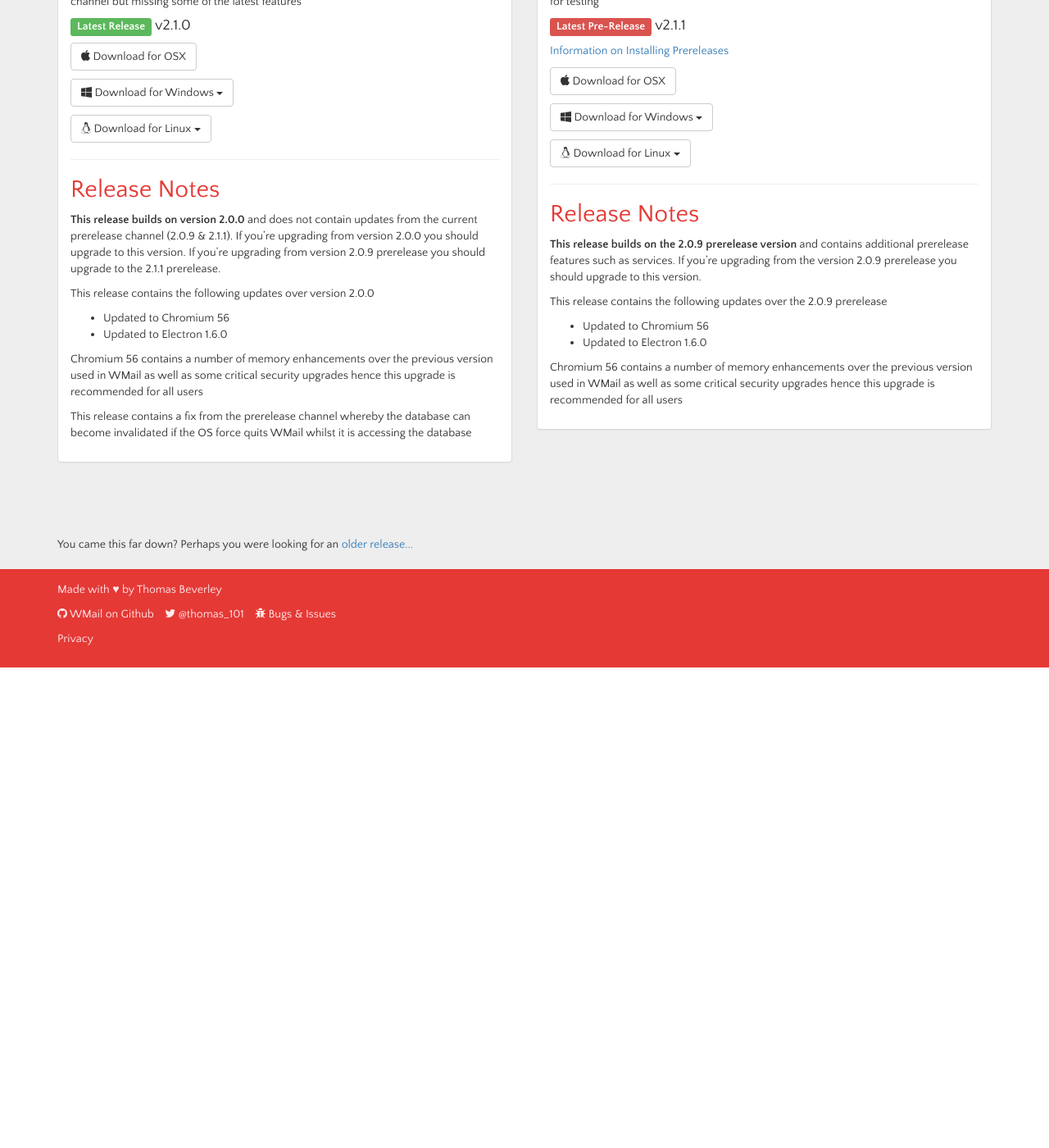
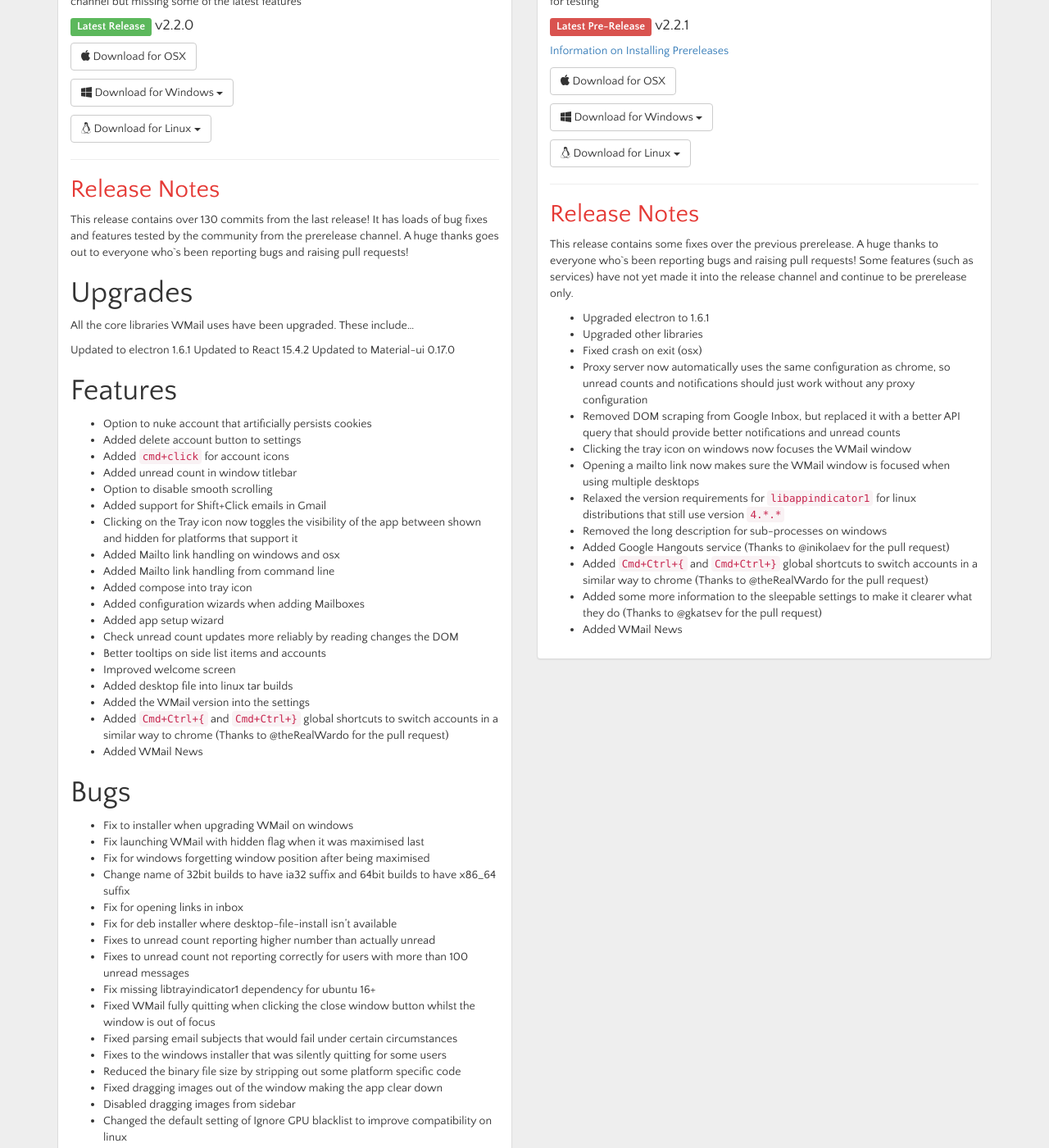
Before and after one commit to Thomas101/wmail, a Jekyll site: the page built from download.html, in a window 1280 px wide and 1400 px high, scrolled down 522 px. Shown: the whole window at 82% size. Built offline with Jekyll 4.4.1, drawn with Linux system fonts in a browser that asks for light colours; some web fonts are replaced; before the commit the page ends 1336 px from its top, so only the background shows below that; some of the changed text lies outside the part shown.

Commit message:
2.2.0 and 2.2.1 releases

```diff
--- a/_includes/footer.html
+++ b/_includes/footer.html
@@ -35,16 +35,3 @@
     </div>
   </div>
 </footer>
-
-
-
-<script>
-  (function(i,s,o,g,r,a,m){i['GoogleAnalyticsObject']=r;i[r]=i[r]||function(){
-  (i[r].q=i[r].q||[]).push(arguments)},i[r].l=1*new Date();a=s.createElement(o),
-  m=s.getElementsByTagName(o)[0];a.async=1;a.src=g;m.parentNode.insertBefore(a,m)
-  })(window,document,'script','//www.google-analytics.com/analytics.js','ga');
-
-  ga('create', 'UA-72351969-2', 'auto');
-  ga('send', 'pageview');
-
-</script>
--- a/_includes/prerelease_notes.md
+++ b/_includes/prerelease_notes.md
@@ -1,8 +1,15 @@
-**This release builds on the 2.0.9 prerelease version** and contains additional prerelease features such as services. If you're upgrading from the version 2.0.9 prerelease you should upgrade to this version.
+This release contains some fixes over the previous prerelease. A huge thanks to everyone who`s been reporting bugs and raising pull requests! Some features (such as services) have not yet made it into the release channel and continue to be prerelease only.
 
-This release contains the following updates over the 2.0.9 prerelease
-
-* Updated to Chromium 56
-* Updated to Electron 1.6.0
-
-Chromium 56 contains a number of memory enhancements over the previous version used in WMail as well as some critical security upgrades hence this upgrade is recommended for all users
+- Upgraded electron to 1.6.1
+- Upgraded other libraries
+- Fixed crash on exit (osx)
+- Proxy server now automatically uses the same configuration as chrome, so unread counts and notifications should just work without any proxy configuration
+- Removed DOM scraping from Google Inbox, but replaced it with a better API query that should provide better notifications and unread counts
+- Clicking the tray icon on windows now focuses the WMail window
+- Opening a mailto link now makes sure the WMail window is focused when using multiple desktops
+- Relaxed the version requirements for `libappindicator1` for linux distributions that still use version `4.*.*`
+- Removed the long description for sub-processes on windows
+- Added Google Hangouts service (Thanks to @inikolaev for the pull request)
+- Added `Cmd+Ctrl+{` and `Cmd+Ctrl+}` global shortcuts to switch accounts in a similar way to chrome (Thanks to @theRealWardo for the pull request)
+- Added some more information to the sleepable settings to make it clearer what they do (Thanks to @gkatsev for the pull request)
+- Added WMail News
--- a/_includes/release_notes.md
+++ b/_includes/release_notes.md
@@ -1,10 +1,53 @@
-**This release builds on version 2.0.0** and does not contain updates from the current prerelease channel (2.0.9 & 2.1.1). If you're upgrading from version 2.0.0 you should upgrade to this version. If you're upgrading from version 2.0.9 prerelease you should upgrade to the 2.1.1 prerelease.
+This release contains over 130 commits from the last release! It has loads of bug fixes and features tested by the community from the prerelease channel. A huge thanks goes out to everyone who`s been reporting bugs and raising pull requests!
 
-This release contains the following updates over version 2.0.0
+# Upgrades
 
-* Updated to Chromium 56
-* Updated to Electron 1.6.0
+All the core libraries WMail uses have been upgraded. These include...
 
-Chromium 56 contains a number of memory enhancements over the previous version used in WMail as well as some critical security upgrades hence this upgrade is recommended for all users
+Updated to electron 1.6.1
+Updated to React 15.4.2
+Updated to Material-ui 0.17.0
 
-This release contains a fix from the prerelease channel whereby the database can become invalidated if the OS force quits WMail whilst it is accessing the database
+# Features
+
+- Option to nuke account that artificially persists cookies
+- Added delete account button to settings
+- Added `cmd+click` for account icons
+- Added unread count in window titlebar
+- Option to disable smooth scrolling
+- Added support for Shift+Click emails in Gmail
+- Clicking on the Tray icon now toggles the visibility of the app between shown and hidden for platforms that support it
+- Added Mailto link handling on windows and osx
+- Added Mailto link handling from command line
+- Added compose into tray icon
+- Added configuration wizards when adding Mailboxes
+- Added app setup wizard
+- Check unread count updates more reliably by reading changes the DOM
+- Better tooltips on side list items and accounts
+- Improved welcome screen
+- Added desktop file into linux tar builds
+- Added the WMail version into the settings
+- Added `Cmd+Ctrl+{` and `Cmd+Ctrl+}` global shortcuts to switch accounts in a similar way to chrome (Thanks to @theRealWardo for the pull request)
+- Added WMail News
+
+
+# Bugs
+
+- Fix to installer when upgrading WMail on windows
+- Fix launching WMail with hidden flag when it was maximised last
+- Fix for windows forgetting window position after being maximised
+- Change name of 32bit builds to have ia32 suffix and 64bit builds to have x86_64 suffix
+- Fix for opening links in inbox
+- Fix for deb installer where desktop-file-install isn’t available
+- Fixes to unread count reporting higher number than actually unread
+- Fixes to unread count not reporting correctly for users with more than 100 unread messages
+- Fix missing libtrayindicator1 dependency for ubuntu 16+
+- Fixed WMail fully quitting when clicking the close window button whilst the window is out of focus
+- Fixed parsing email subjects that would fail under certain circumstances
+- Fixes to the windows installer that was silently quitting for some users
+- Reduced the binary file size by stripping out some platform specific code
+- Fixed dragging images out of the window making the app clear down
+- Disabled dragging images from sidebar
+- Changed the default setting of Ignore GPU blacklist to improve compatibility on linux
+- Fixed crash on exit (osx)
+- Proxy server now automatically uses the same configuration as chrome, so unread counts and notifications should just work without any proxy configuration
--- a/_layouts/default.html
+++ b/_layouts/default.html
@@ -15,6 +15,17 @@
 
     {% include footer.html %}
 
+    <script>
+      (function(i,s,o,g,r,a,m){i['GoogleAnalyticsObject']=r;i[r]=i[r]||function(){
+      (i[r].q=i[r].q||[]).push(arguments)},i[r].l=1*new Date();a=s.createElement(o),
+      m=s.getElementsByTagName(o)[0];a.async=1;a.src=g;m.parentNode.insertBefore(a,m)
+      })(window,document,'script','//www.google-analytics.com/analytics.js','ga');
+
+      ga('create', 'UA-72351969-2', 'auto');
+      ga('send', 'pageview');
+
+    </script>
+
   </body>
 
 </html>
--- a/download.html
+++ b/download.html
@@ -1,9 +1,9 @@
 ---
 layout: default
-release_v: "2.1.0"
-release_s: "2_1_0"
-prerelease_v: "v2.1.1"
-prerelease_s: "2_1_1"
+release_v: "v2.2.0"
+release_s: "2_2_0"
+prerelease_v: "v2.2.1"
+prerelease_s: "2_2_1"
 ---
 {% capture release_notes %}{% include release_notes.md %}{% endcapture %}
 {% capture prerelease_notes %}{% include prerelease_notes.md %}{% endcapture %}
@@ -37,7 +37,7 @@
               Tested by the community and ready to go. Generally more stable
               than the Pre-Release channel but missing some of the latest features
             </p>
-            <h4><span class="label label-success">Latest Release</span> v{{ page.release_v }}</h4>
+            <h4><span class="label label-success">Latest Release</span> {{ page.release_v }}</h4>
 
             <p>
               <a href="https://github.com/Thomas101/wmail/releases/download/{{ page.release_v }}/WMail_{{ page.release_s }}_osx.dmg" class="btn btn-default">
--- a/version.json
+++ b/version.json
@@ -1,6 +1,6 @@
 {
   "release": {
-    "version": "2.1.0",
+    "version": "2.2.0",
     "news": {
       "id": 1,
       "level": "notify",
@@ -8,7 +8,7 @@
     }
   },
   "prerelease": {
-    "version": "2.1.1",
+    "version": "2.2.1",
     "news": {
       "id": 1,
       "level": "notify",
```
Also changed, not shown: _layouts/news.html (+13 -5 lines).
